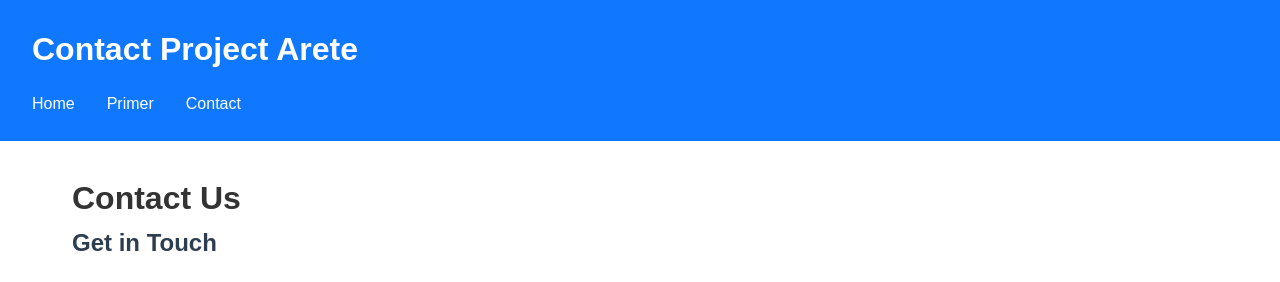
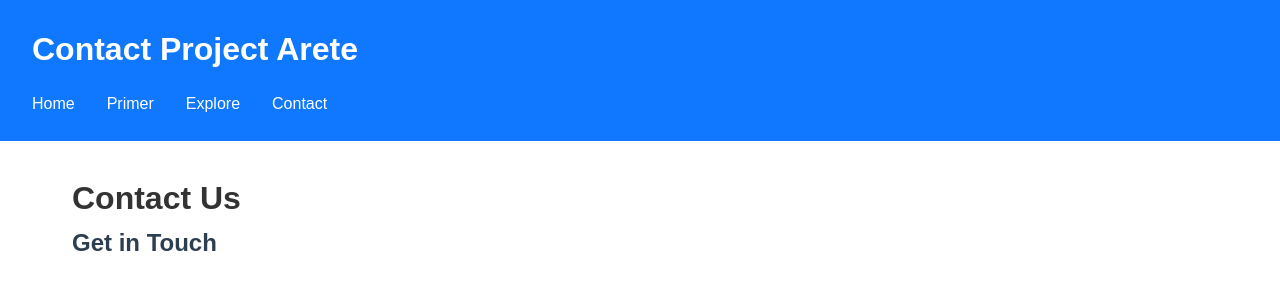
Before and after one commit to project-arete/website, a Jekyll site: the page contact.html, which Jekyll copies as it is, in a window 1280 px wide. Shown: the top 282 px of the page. Built offline with Jekyll 4.4.1, drawn with Linux system fonts in a browser that asks for light colours.

Commit message:
Add Explore to navigation menu before Contact

```diff
--- a/contact.html
+++ b/contact.html
@@ -13,8 +13,8 @@
             <ul>
                 <li><a href="index.html">Home</a></li>
                 <li><a href="primer.html">Primer</a></li>
+                <li><a href="explore.html">Explore</a></li>
                 <li><a href="contact.html">Contact</a></li>
-
             </ul>
         </nav>
     </header>
```
